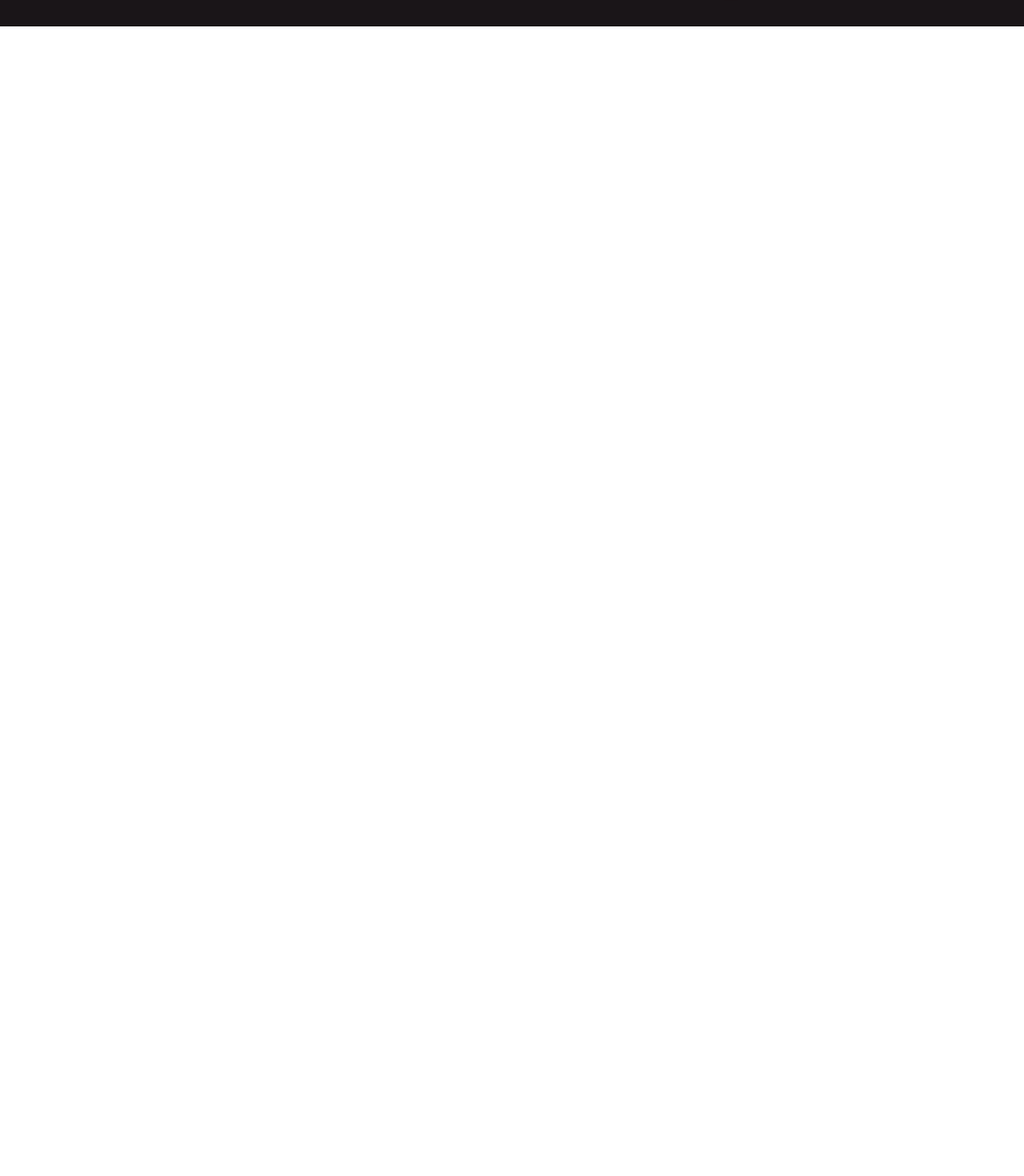
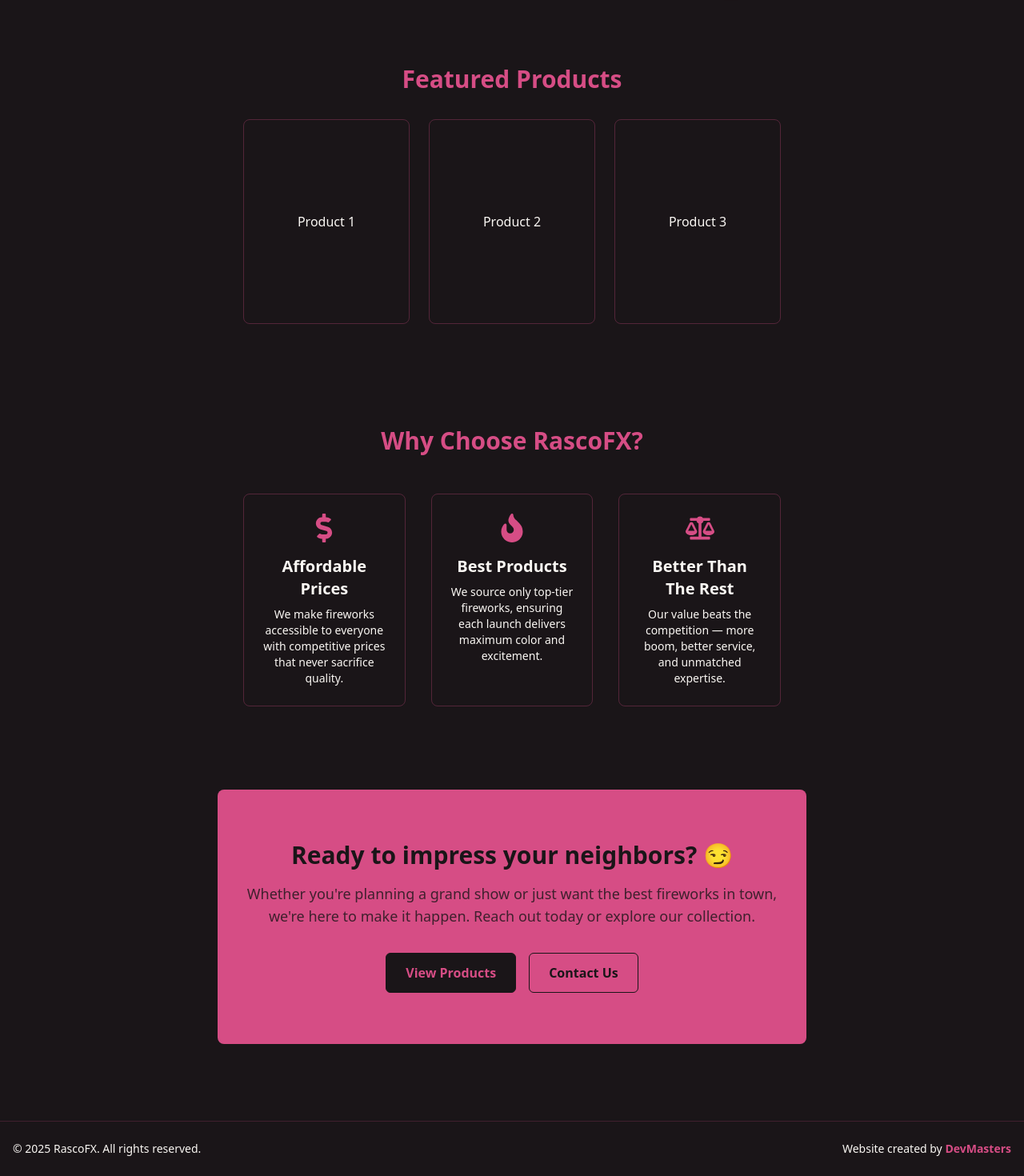
Before and after one commit to NMasters52/fireworks, a React (Vite) app: page / in a window 1280 px wide. Shown: the part 855-2325 px from the top of the page at 80% size. Before the commit the page ends 888 px from the top, so only its background shows below. Built offline with nearby package versions, Linux system fonts and the light colour scheme.

Commit message:
finish home page and footer

```diff
--- a/src/App.jsx
+++ b/src/App.jsx
@@ -1,12 +1,17 @@
+import { ContactCTA } from "./components/ContactCTA";
+import FeaturedProducts from "./components/FeaturedProducts";
 import { Hero } from "./components/Hero";
-import { Navbar } from "./components/Navbar";
+import { WhyChooseUs } from "./components/WhyChooseUs";
 
 const App = () => {
   return (
     <div className="w-auto bg-background">
-      <Navbar />
       <Hero />
-      <div className="max-w-3xl m-auto flex justify-center p-4 "></div>
+      <div className="max-w-3xl m-auto flex flex-col justify-center p-4">
+        <FeaturedProducts />
+        <WhyChooseUs />
+        <ContactCTA />
+      </div>
     </div>
   );
 };
--- /dev/null
+++ b/src/components/ContactCTA.jsx
@@ -0,0 +1,36 @@
+import { Link } from "react-router-dom";
+
+export const ContactCTA = () => {
+  return (
+    <section className="bg-pink text-background py-16 rounded-lg mb-20">
+      <div className="mx-auto max-w-screen-md px-4 text-center">
+        <h2 className="text-3xl font-bold mb-4">
+          Ready to impress your neighbors? 😏
+        </h2>
+        <p className="text-lg mb-8 text-background/80">
+          Whether you're planning a grand show or just want the best fireworks
+          in town, we're here to make it happen. Reach out today or explore our
+          collection.
+        </p>
+
+        <div className="flex flex-col items-center gap-4 sm:flex-row sm:justify-center">
+          <Link
+            to="/products"
+            className="bg-background hover:bg-background/80 text-pink font-semibold px-6 py-3 rounded-md
+                       border border-background transition-all duration-300"
+          >
+            View Products
+          </Link>
+
+          <Link
+            to="/contact"
+            className="bg-transparent hover:bg-background/15 text-background font-semibold px-6 py-3 rounded-md
+                       border border-background transition-all duration-300"
+          >
+            Contact Us
+          </Link>
+        </div>
+      </div>
+    </section>
+  );
+};
--- /dev/null
+++ b/src/components/FeaturedProducts.jsx
@@ -0,0 +1,33 @@
+import React from "react";
+
+const FeaturedProducts = () => {
+  return (
+    <>
+      {/* ===== Featured Products Section ===== */}
+      <section className="bg-background text-text py-12 sm:py-16">
+        {/* Section container */}
+        <div className="mx-auto max-w-screen-xl px-4 sm:px-8">
+          {/* Header */}
+          <h2 className="text-3xl font-bold mb-8 text-center text-pink">
+            Featured Products
+          </h2>
+
+          {/* 3 product placeholders */}
+          <div className="grid grid-cols-1 gap-6 sm:grid-cols-2 lg:grid-cols-3">
+            <div className="h-64 rounded-lg border border-pink/30 flex items-center justify-center text-tagline">
+              Product 1
+            </div>
+            <div className="h-64 rounded-lg border border-pink/30 flex items-center justify-center text-tagline">
+              Product 2
+            </div>
+            <div className="h-64 rounded-lg border border-pink/30 flex items-center justify-center text-tagline">
+              Product 3
+            </div>
+          </div>
+        </div>
+      </section>
+    </>
+  );
+};
+
+export default FeaturedProducts;
--- /dev/null
+++ b/src/components/Footer.jsx
@@ -0,0 +1,18 @@
+export const Footer = () => {
+  return (
+    <footer className="bg-background text-text border-t border-pink/20">
+      <div className="mx-auto max-w-screen-xl px-4 py-6 flex flex-col items-center justify-center gap-2 text-center sm:flex-row sm:justify-between sm:gap-0">
+        {/* Left: business info */}
+        <p className="text-sm text-tagline">
+          © {new Date().getFullYear()} RascoFX. All rights reserved.
+        </p>
+
+        {/* Right: credit */}
+        <p className="text-sm text-tagline">
+          Website created by{" "}
+          <span className="text-pink font-semibold">DevMasters</span>
+        </p>
+      </div>
+    </footer>
+  );
+};
--- /dev/null
+++ b/src/components/WhyChooseUs.jsx
@@ -0,0 +1,45 @@
+import { FaDollarSign, FaFire, FaBalanceScale } from "react-icons/fa";
+
+export const WhyChooseUs = () => {
+  const features = [
+    {
+      icon: <FaDollarSign className="text-4xl text-pink mb-4" />,
+      title: "Affordable Prices",
+      text: "We make fireworks accessible to everyone with competitive prices that never sacrifice quality.",
+    },
+    {
+      icon: <FaFire className="text-4xl text-pink mb-4" />,
+      title: "Best Products",
+      text: "We source only top-tier fireworks, ensuring each launch delivers maximum color and excitement.",
+    },
+    {
+      icon: <FaBalanceScale className="text-4xl text-pink mb-4" />,
+      title: "Better Than The Rest",
+      text: "Our value beats the competition — more boom, better service, and unmatched expertise.",
+    },
+  ];
+
+  return (
+    <section className="bg-background text-text py-16 mb-10">
+      <div className="mx-auto max-w-screen-xl px-4 sm:px-8 text-center">
+        <h2 className="text-3xl font-bold mb-12 text-pink">
+          Why Choose RascoFX?
+        </h2>
+
+        <div className="grid grid-cols-1 gap-8 sm:grid-cols-3">
+          {features.map((feature, i) => (
+            <div
+              key={i}
+              className="flex flex-col items-center rounded-lg border border-pink/30 p-6 transition-all duration-300
+                         hover:bg-pink/10 hover:border-pink hover:shadow-[0_0_20px_rgba(214,77,133,0.5)]"
+            >
+              {feature.icon}
+              <h3 className="text-xl font-semibold mb-2">{feature.title}</h3>
+              <p className="text-sm text-tagline max-w-sm">{feature.text}</p>
+            </div>
+          ))}
+        </div>
+      </div>
+    </section>
+  );
+};
--- a/src/main.jsx
+++ b/src/main.jsx
@@ -1,16 +1,30 @@
-import { StrictMode } from "react";
-import { createRoot } from "react-dom/client";
+import React from "react";
 import ReactDOM from "react-dom/client";
 import { BrowserRouter, Routes, Route } from "react-router-dom";
 import "./index.css";
-import App from "./App.jsx";
+import App from "./App";
+import Products from "./pages/Products";
+import Contact from "./pages/Contact";
+import { Navbar } from "./components/Navbar";
+import { Footer } from "./components/Footer";
 
-createRoot(document.getElementById("root")).render(
-  <StrictMode>
-    <BrowserRouter>
-      <Routes>
-        <Route path="/" element={<App />} />
-      </Routes>
-    </BrowserRouter>
-  </StrictMode>
+ReactDOM.createRoot(document.getElementById("root")).render(
+  <BrowserRouter>
+    <div className="bg-background text-text min-h-screen flex flex-col">
+      {/* shared layout elements */}
+      <Navbar />
+
+      {/* routed pages */}
+      <main className="flex-grow">
+        <Routes>
+          <Route path="/" element={<App />} />
+          <Route path="/products" element={<Products />} />
+          <Route path="/contact" element={<Contact />} />
+        </Routes>
+      </main>
+
+      {/* shared footer */}
+      <Footer />
+    </div>
+  </BrowserRouter>
 );
--- a/src/pages/Products.jsx
+++ b/src/pages/Products.jsx
@@ -1,5 +1,7 @@
 import React from "react";
 
-export const Products = () => {
+const Products = () => {
   return <div>Products</div>;
 };
+
+export default Products;
```
